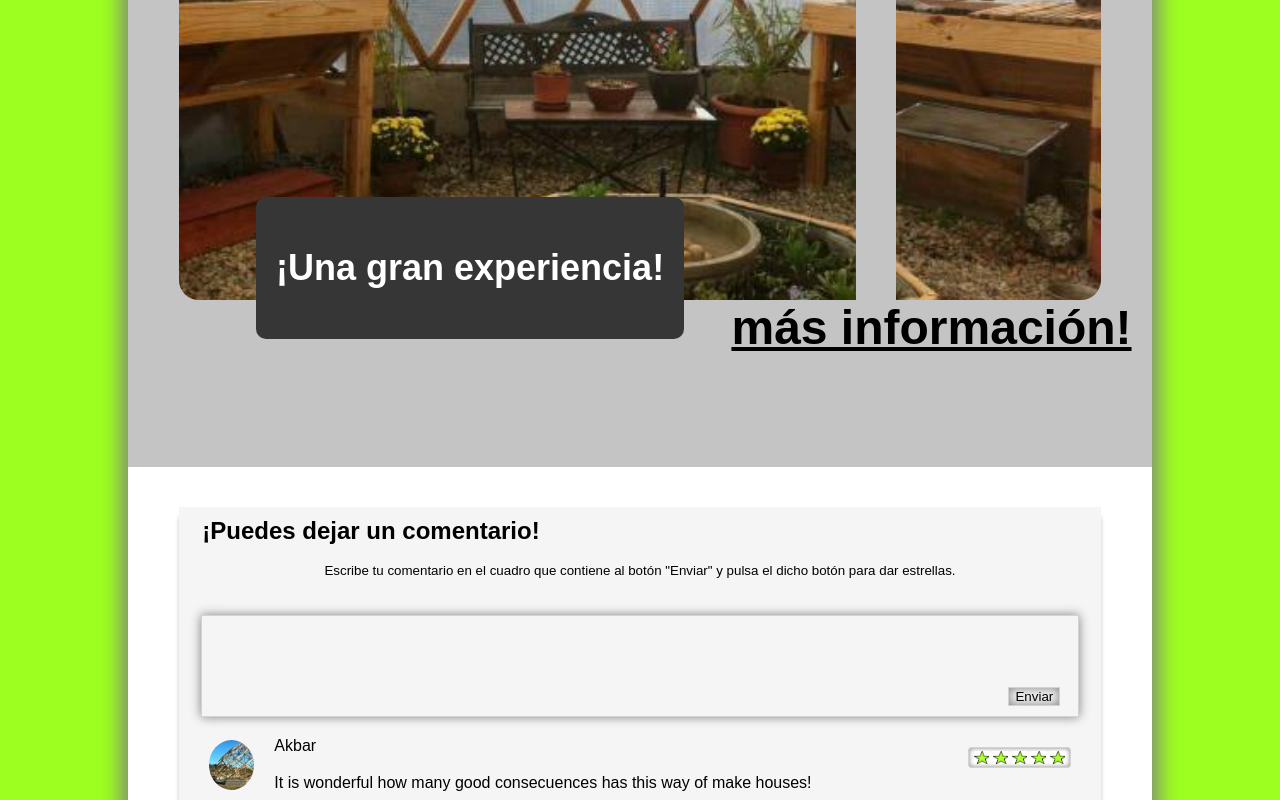
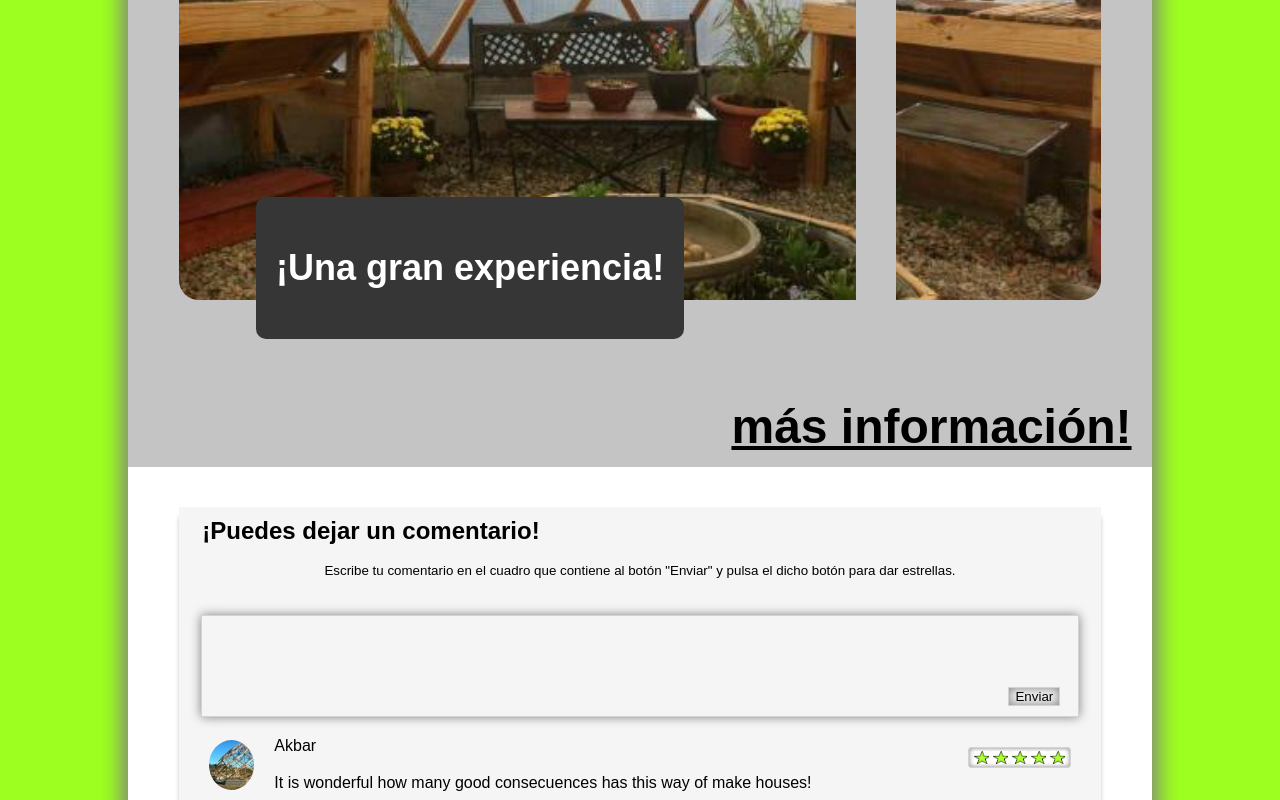
Before and after one commit to videnacry/huasinda, a React (Create React App) app: page / in a window 1280 px wide. Shown: the part 1031-1831 px from the top of the page. Built offline with nearby package versions, Linux system fonts and the light colour scheme.

Commit message:
align webinars home link

```diff
--- a/src/home/webinars.css
+++ b/src/home/webinars.css
@@ -54,7 +54,7 @@
     text-align: end;
     z-index: 1;
     position: absolute;
-    top: 100%;
+    bottom: -12vw;
     right: 2%;
 }
 .webinars-s>.article>.link *{
```
